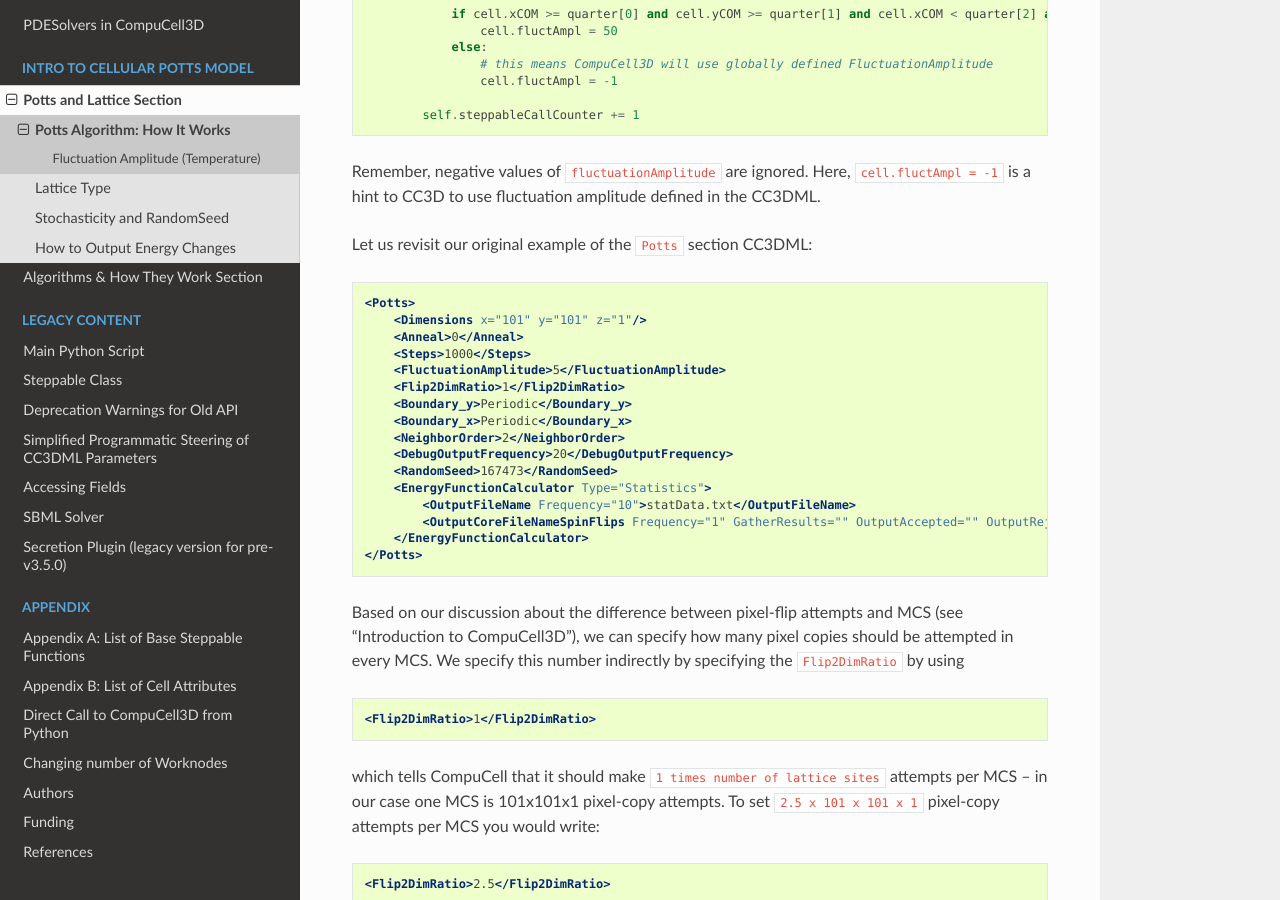
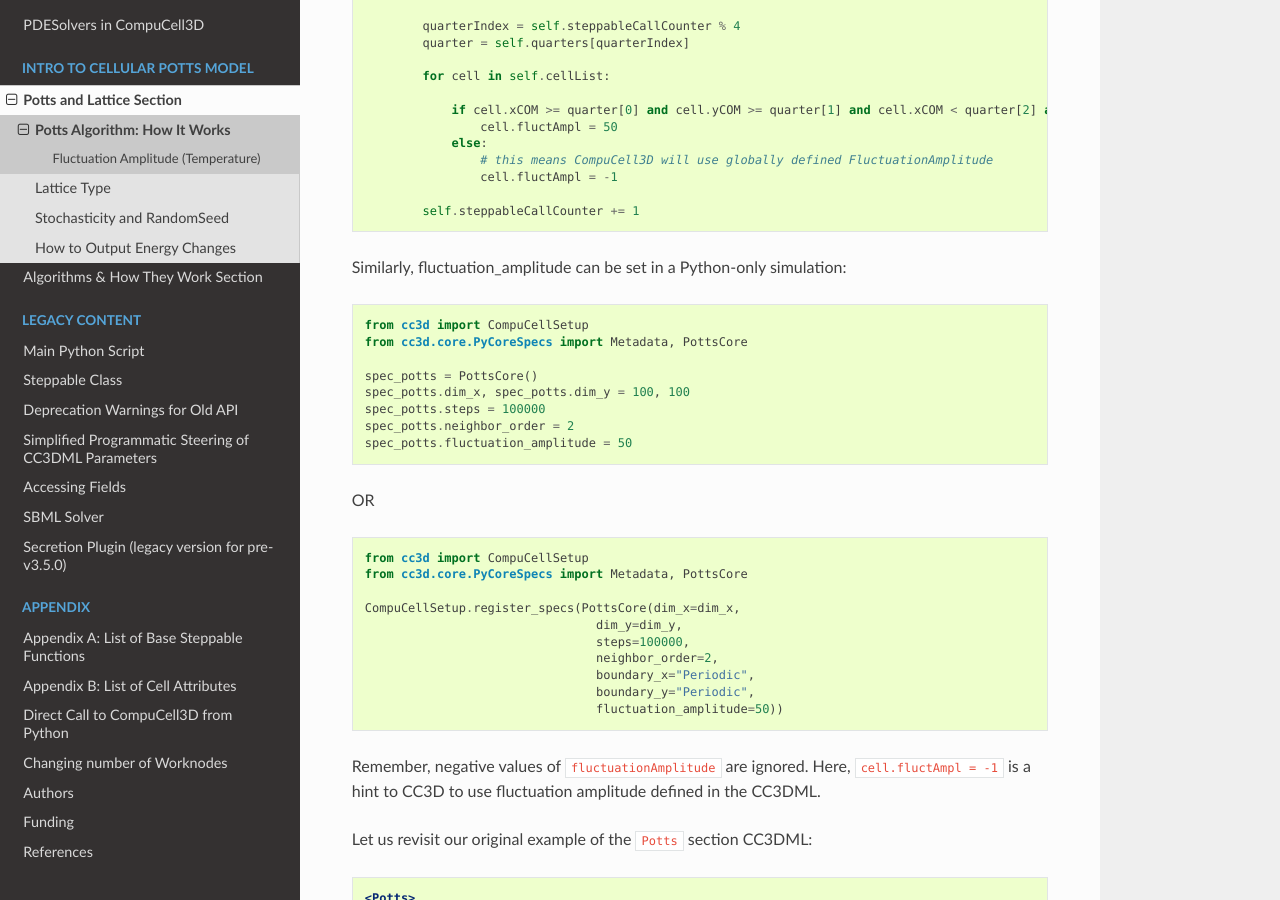
Before and after one commit to CompuCell3D/CompuCell3DReferenceManual, a Sphinx documentation site: the page built from docs/potts.rst, in a window 1280 px wide and 900 px high, scrolled down 2882 px. Built offline with Sphinx 7.4.7 and the Read the Docs theme 3.1.0, drawn with Linux system fonts in a browser that asks for light colours; pages that are not in the unit, such as notebooks, are missing from menus; some of the changed text lies outside the part shown.

Commit message:
Add note on fluctuation_amplitude in Python

```diff
--- a/docs/potts.rst
+++ b/docs/potts.rst
@@ -50,10 +50,10 @@
 -------------------------------------------------------------------
 
 The ``FluctuationAmplitude``/``Temperature`` parameter determines the intrinsic fluctuation or
-motility of each cell membrane.
+motility of each cell membrane. (Either key word works in XML)
 Try setting a high ``Temperature`` value in XML.
 You should see much more activity from pixel changes.
-Conversely, a low ``Temperature`` will
+Conversely, a low ``Temperature`` will decrease cell membrane activity.
 
 .. note::
 
@@ -99,6 +99,9 @@
 prioritizes Python definitions. Otherwise, if ``fluctAmpl`` was not set by Python, it will try to use the CC3DML for fluctuation amplitude by cell types.
 Lastly, it will resort to a globally defined fluctuation amplitude
 (``Temperature``). Thus, it is perfectly fine to use a combination of these techniques.
+
+If none of these are defined, the *default value* of fluctuation amplitude is 0.
+Note that a value of 0 does not turn off activity; there will still be slight fluctuations in cell membranes.
 
 In the Glazier-Graner-Hogeweg (GGH) Model, the fluctuation amplitude is determined by taking into
 account the fluctuation amplitude of a *"source"* (expanding) cell and a
@@ -167,6 +170,35 @@
                     cell.fluctAmpl = -1
 
             self.steppableCallCounter += 1
+
+
+Similarly, fluctuation_amplitude can be set in a Python-only simulation:
+
+.. code-block:: python
+
+    from cc3d import CompuCellSetup
+    from cc3d.core.PyCoreSpecs import Metadata, PottsCore
+
+    spec_potts = PottsCore()
+    spec_potts.dim_x, spec_potts.dim_y = 100, 100
+    spec_potts.steps = 100000
+    spec_potts.neighbor_order = 2
+    spec_potts.fluctuation_amplitude = 50
+
+OR
+
+.. code-block:: python
+
+    from cc3d import CompuCellSetup
+    from cc3d.core.PyCoreSpecs import Metadata, PottsCore
+
+    CompuCellSetup.register_specs(PottsCore(dim_x=dim_x,
+                                    dim_y=dim_y,
+                                    steps=100000,
+                                    neighbor_order=2,
+                                    boundary_x="Periodic",
+                                    boundary_y="Periodic",
+                                    fluctuation_amplitude=50))
 
 
 
```
Also changed, not shown: docs/cc3d_python.rst (+17 -5 lines).
